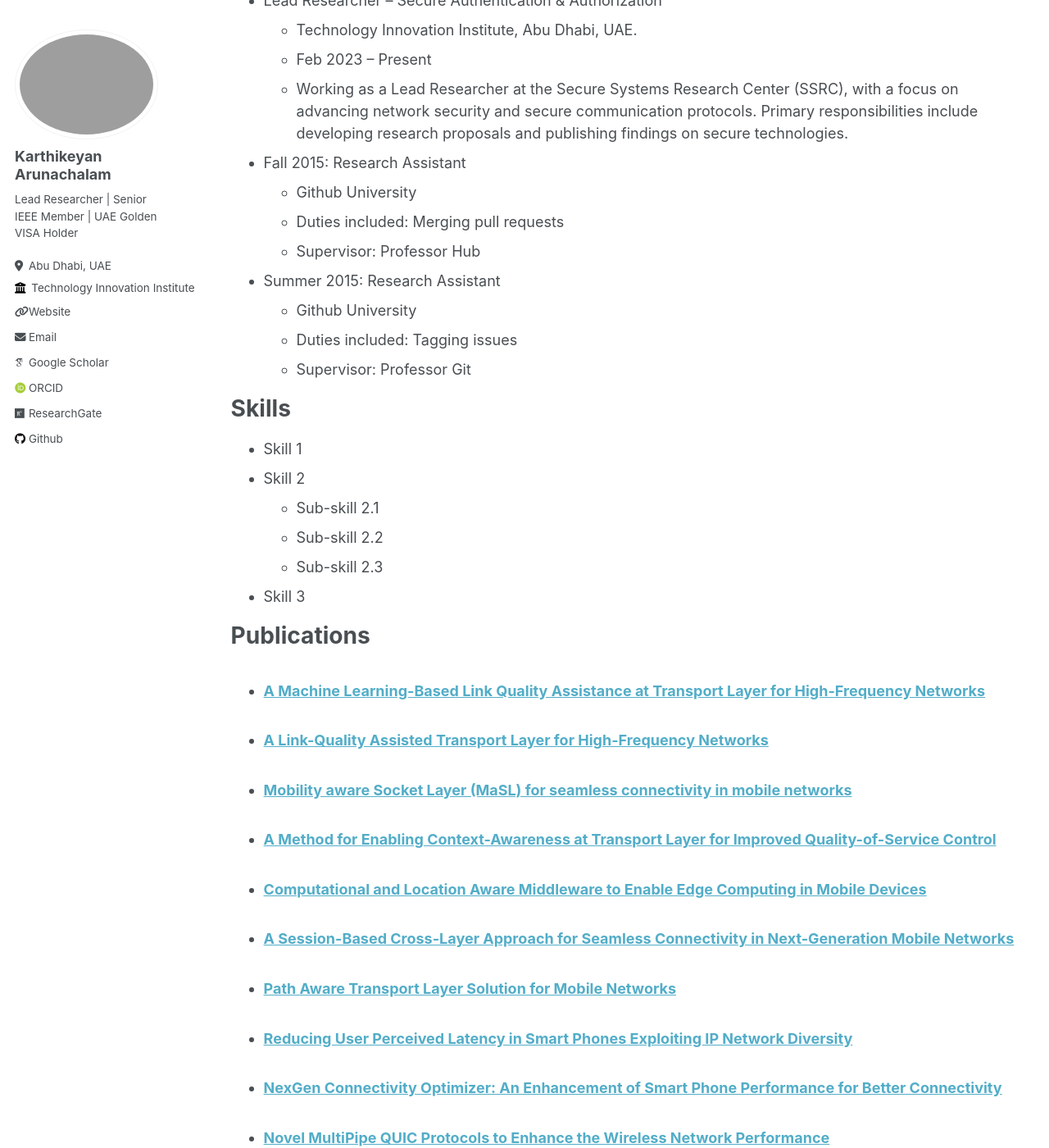
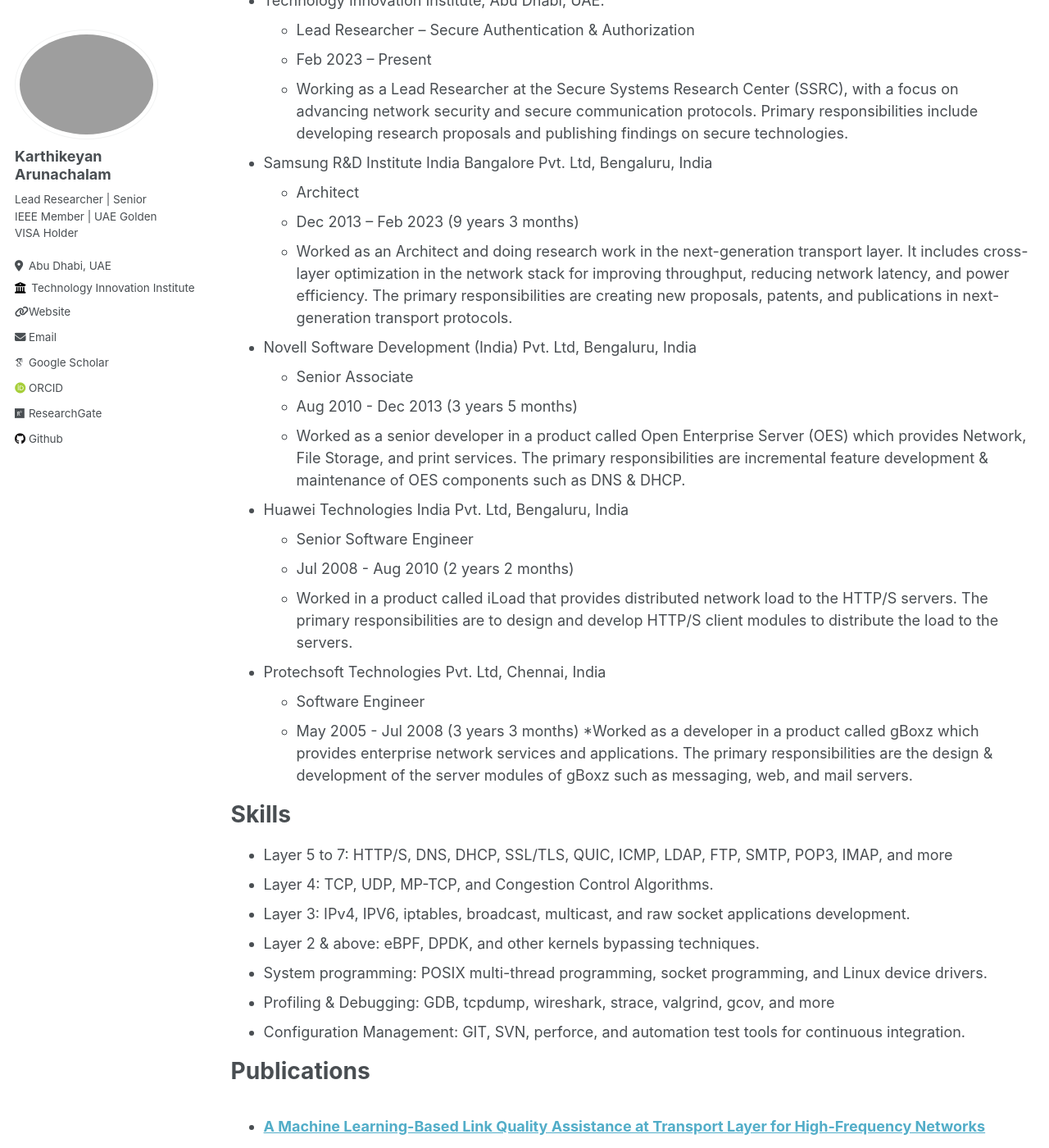
Before and after one commit to karthikeyansct/karthikeyansct.github.io, a Jekyll site: the page built from _pages/cv.md, in a window 1280 px wide and 1400 px high, scrolled down 225 px. Shown: the whole window at 82% size. Built offline with Jekyll 4.4.1, drawn with Linux system fonts in a browser that asks for light colours; some web fonts are replaced; some of the changed text lies outside the part shown.

Commit message:
Update cv.md

```diff
--- a/_pages/cv.md
+++ b/_pages/cv.md
@@ -12,29 +12,40 @@ redirect_from:
 
 Work experience
 ======
-* Lead Researcher – Secure Authentication & Authorization
-  * Technology Innovation Institute, Abu Dhabi, UAE.
+* Technology Innovation Institute, Abu Dhabi, UAE.
+  * Lead Researcher – Secure Authentication & Authorization
   * Feb 2023 – Present
   * Working as a Lead Researcher at the Secure Systems Research Center (SSRC), with a focus on advancing network security and secure communication protocols. Primary responsibilities include developing research proposals and publishing findings on secure technologies.
 
-* Fall 2015: Research Assistant
-  * Github University
-  * Duties included: Merging pull requests
-  * Supervisor: Professor Hub
+* Samsung R&D Institute India Bangalore Pvt. Ltd, Bengaluru, India
+  * Architect
+  * Dec 2013 – Feb 2023 (9 years 3 months)
+  * Worked as an Architect and doing research work in the next-generation transport layer. It includes cross-layer optimization in the network stack for improving throughput, reducing network latency, and power efficiency. The primary responsibilities are creating new proposals, patents, and publications in next-generation transport protocols.
 
-* Summer 2015: Research Assistant
-  * Github University
-  * Duties included: Tagging issues
-  * Supervisor: Professor Git
+* Novell Software Development (India) Pvt. Ltd, Bengaluru, India
+  * Senior Associate
+  * Aug 2010 - Dec 2013 (3 years 5 months)
+  * Worked as a senior developer in a product called Open Enterprise Server (OES) which provides Network, File Storage, and print services. The primary responsibilities are incremental feature development & maintenance of OES components such as DNS & DHCP.
+
+* Huawei Technologies India Pvt. Ltd, Bengaluru, India
+  * Senior Software Engineer
+  * Jul 2008 - Aug 2010 (2 years 2 months)
+  * Worked in a product called iLoad that provides distributed network load to the HTTP/S servers. The primary responsibilities are to design and develop HTTP/S client modules to distribute the load to the servers.
+
+* Protechsoft Technologies Pvt. Ltd, Chennai, India
+  * Software Engineer
+  * May 2005 - Jul 2008 (3 years 3 months)
+  *Worked as a developer in a product called gBoxz which provides enterprise network services and applications. The primary responsibilities are the design & development of the server modules of gBoxz such as messaging, web, and mail servers.
 
 Skills
 ======
-* Skill 1
-* Skill 2
-  * Sub-skill 2.1
-  * Sub-skill 2.2
-  * Sub-skill 2.3
-* Skill 3
+*	Layer 5 to 7: HTTP/S, DNS, DHCP, SSL/TLS, QUIC, ICMP, LDAP, FTP, SMTP, POP3, IMAP, and more
+*	Layer 4: TCP, UDP, MP-TCP, and Congestion Control Algorithms.
+*	Layer 3: IPv4, IPV6, iptables, broadcast, multicast, and raw socket applications development.
+*	Layer 2 & above: eBPF, DPDK, and other kernels bypassing techniques.
+*	System programming: POSIX multi-thread programming, socket programming, and Linux device drivers.
+*	Profiling & Debugging: GDB, tcpdump, wireshark, strace, valgrind, gcov, and more
+*	Configuration Management: GIT, SVN, perforce, and automation test tools for continuous integration.
 
 Publications
 ======
@@ -42,17 +53,7 @@ Publications
     {% include archive-single-cv.html %}
   {% endfor %}</ul>
 
-Talks
-======
-  <ul>{% for post in site.talks reversed %}
-    {% include archive-single-talk-cv.html  %}
-  {% endfor %}</ul>
 
-Teaching
-======
-  <ul>{% for post in site.teaching reversed %}
-    {% include archive-single-cv.html %}
-  {% endfor %}</ul>
 
 Service and leadership
 ======
```
Also changed, not shown: other parts of _pages/cv.md (+1 -1 lines).
